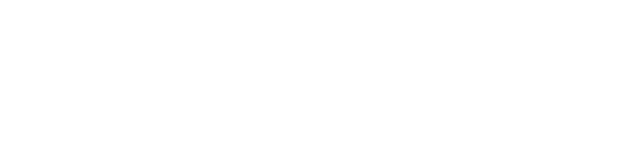
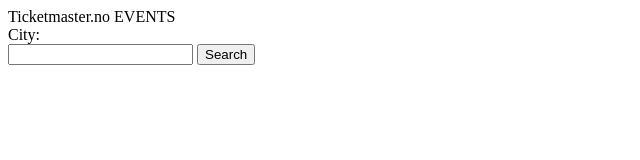
Before and after one commit to Madsemilf/Ticketmaster.no, a plain HTML site: page index.html in a window 1280 px wide. Shown: the whole page, without its empty margins (0-640 px from the left). Drawn offline with Linux system fonts and the light colour scheme.

Commit message:
created search input

```diff
--- a/index.html
+++ b/index.html
@@ -8,9 +8,16 @@
 	</head>
 	<body>
 		<header>
-
+			Ticketmaster.no EVENTS
 		</header>
-		<main>
+		<div class="event-search">
+			<label class="event-search__label" for="event-search">City:</label>
+			<div>
+				<input class="event-search__input" type="search" id="event-search" name="event">
+				<button class="event-search__button">Search</button>
+			</div>
+		</div>
+		<main class="event-output">
 
 		</main>
 		<footer>
```
